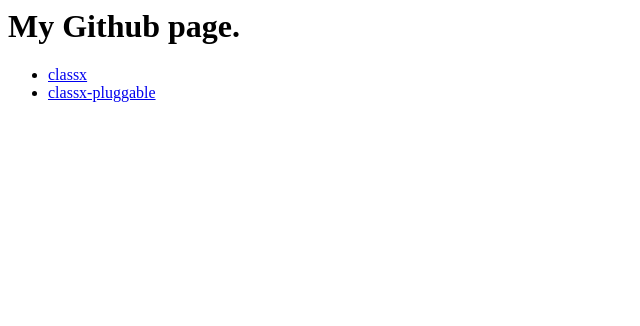
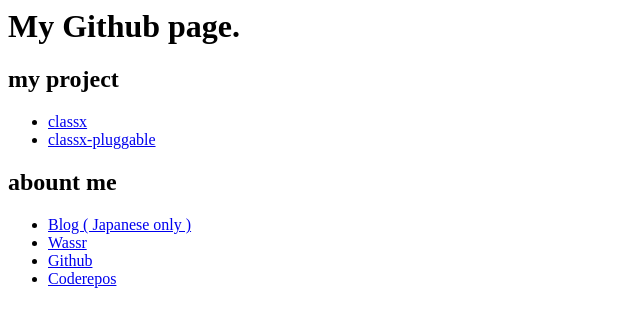
Before and after one commit to walf443/walf443.github.com, a plain HTML site: page index.html in a window 1280 px wide. Shown: the whole page, without its empty margins (0-640 px from the left). Drawn offline with Linux system fonts and the light colour scheme.

Commit message:
added about infomateion.

```diff
--- a/index.html
+++ b/index.html
@@ -1,9 +1,21 @@
 <html>
   <body>
     <h1>My Github page.</h1>
-    <ul class="projects">
-      <li><a href="/classx/">classx</a></li>
-      <li><a href="/classx-pluggable/">classx-pluggable</a></li>
-    </ul>
+    <div id="projects">
+      <h2>my project</h2>
+      <ul>
+        <li><a href="/classx/">classx</a></li>
+        <li><a href="/classx-pluggable/">classx-pluggable</a></li>
+      </ul>
+    </div>
+    <div id="contact">
+      <h2>abount me</h2>
+      <ul>
+        <li><a target="_blank" href="http://d.hatena.ne.jp/walf443/">Blog ( Japanese only )</a></li>
+        <li><a target="_blank" href="http://wassr.jp/user/walf443/">Wassr</a></li>
+        <li><a target="_blank" href="http://github.com/walf443/">Github</a></li>
+        <li><a target="_blank" href="http://coderepos.org/share/wiki/Committers/walf443">Coderepos</a></li>
+      </ul>
+    </div>
   </body>
 </html>
```
